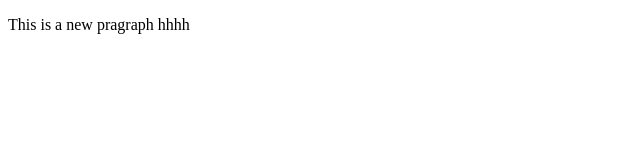
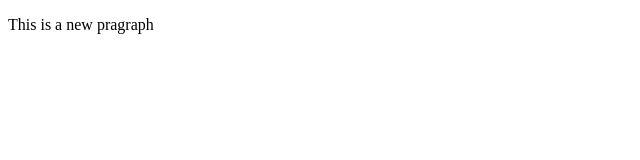
Before and after one commit to akashpal6506/local-repo, a plain HTML site: page index.html in a window 1280 px wide. Shown: the full height of the page, 0-640 px from the left. Drawn offline with Linux system fonts and the light colour scheme.

Commit message:
changes done

```diff
--- a/index.html
+++ b/index.html
@@ -6,6 +6,6 @@
     <title>Document</title>
 </head>
 <body>
-    <p>This is a new pragraph hhhh</p>
+    <p>This is a new pragraph</p>
 </body>
 </html>
```
